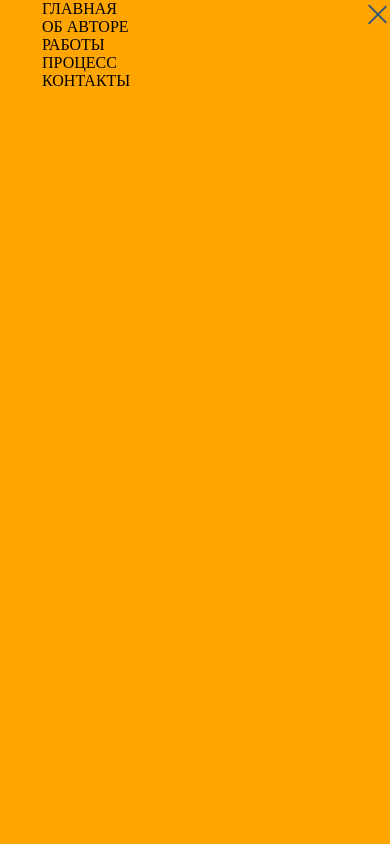
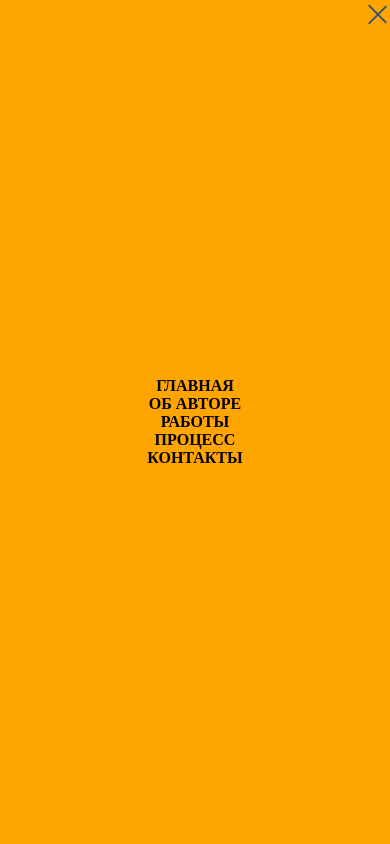
Before and after one commit to Alvigiar/project-one, a website built with Vite: page index.html in a window 390 px wide. Both pictures are taken after a click on the element 377 px from the left and 10 px from the top of the page. Shown: the top 844 px of the page. Built offline with nearby package versions, Linux system fonts and the light colour scheme; files whose address does not match are found by name.

Commit message:
correct burg menu

```diff
--- a/styles/components/_header.scss
+++ b/styles/components/_header.scss
@@ -131,10 +131,17 @@
 @media (max-width:1023px) {
   .section-one{
     &__list{
+      display: flex;
       position: absolute;
       top: -100px;
       right: -100px;
+      justify-content: center;
+      align-items: center;
       transition: .3s;
+    }
+    &__link{
+      margin: 0;
+      font-weight: 700;
     }
   }
   .active{
@@ -157,12 +164,10 @@
       height: 20px;
       z-index: 1;
       cursor: pointer;
-      // background-color: red;
     }
     &__toggle{
       width: 100%;
       height: 2px;
-      background-color: lightcoral;
     }
 
     &__toggle > span,
@@ -185,7 +190,7 @@
   }
 
   .cross > span{
-    background-color: orange;
+    background-color: #ffffff00;
   }
   .cross > span::after{
     transform: translateY(5px) rotate(-45deg);
```
